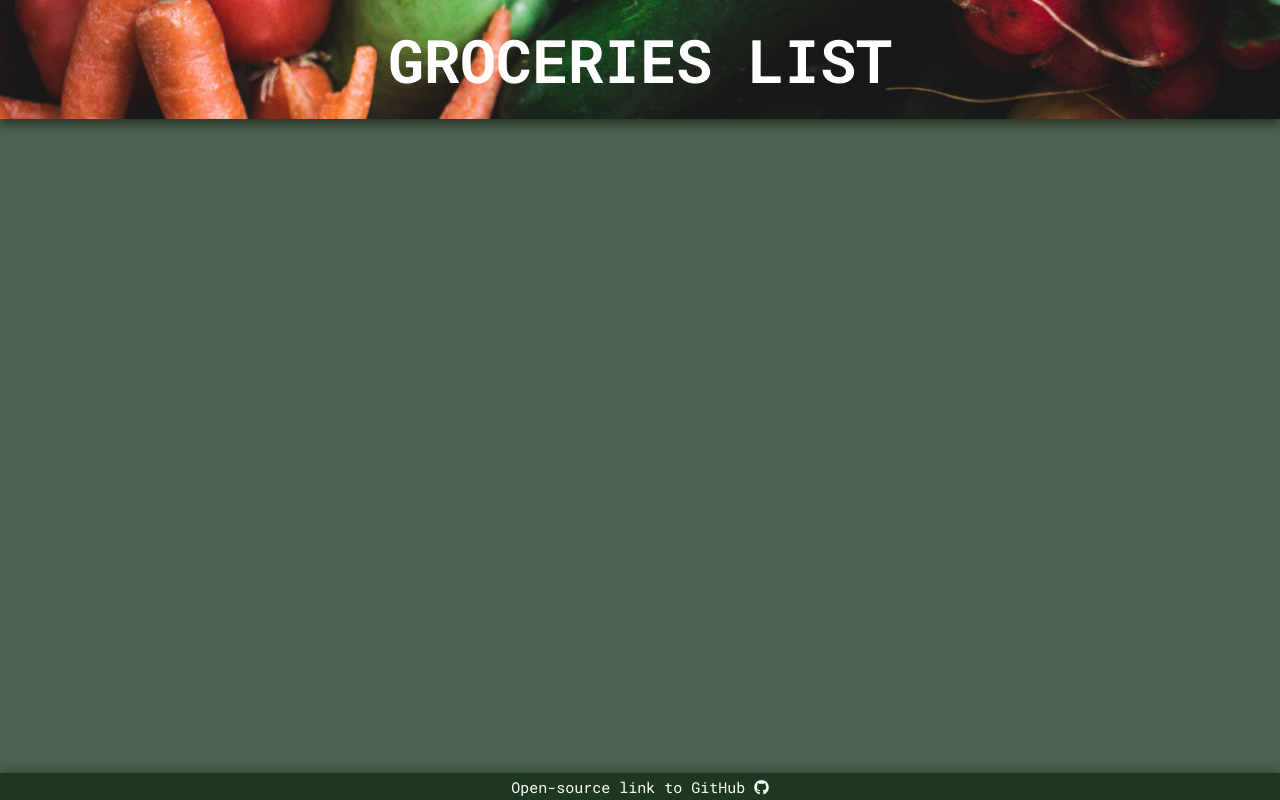
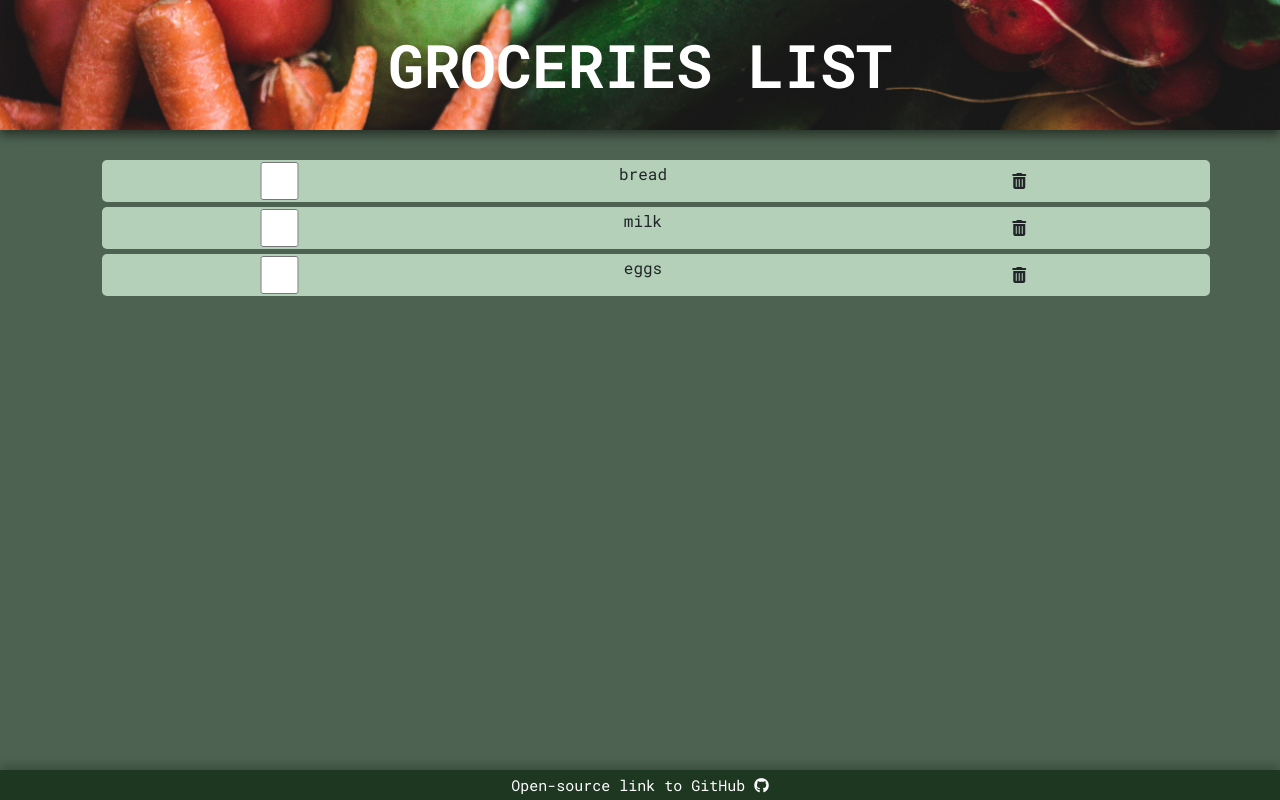
Before and after one commit to marta0220/groceries-list, a React (Create React App) app: page / in a window 1280 px wide. Built offline with nearby package versions, Linux system fonts and the light colour scheme.

Commit message:
Make list of products

```diff
--- a/public/index.html
+++ b/public/index.html
@@ -15,6 +15,12 @@
       name="description"
       content="Web site created using create-react-app"
     />
+    <link
+      href="https://cdn.jsdelivr.net/npm/bootstrap@5.2.2/dist/css/bootstrap.min.css"
+      rel="stylesheet"
+      integrity="sha384-Zenh87qX5JnK2Jl0vWa8Ck2rdkQ2Bzep5IDxbcnCeuOxjzrPF/et3URy9Bv1WTRi"
+      crossorigin="anonymous"
+    />
     <link rel="apple-touch-icon" href="%PUBLIC_URL%/logo192.png" />
 
     <link rel="manifest" href="%PUBLIC_URL%/manifest.json" />
--- a/src/Content.js
+++ b/src/Content.js
@@ -1,3 +1,23 @@
+import { useState } from "react";
 export default function Content() {
-  return null;
+  const [products, setProducts] = useState([
+    { id: 1, name: "bread", checked: false },
+    { id: 2, name: "milk", checked: false },
+    { id: 3, name: "eggs", checked: false },
+  ]);
+  return (
+    <main className="container">
+      <ul>
+        {products.map((product) => (
+          <li className="product row" key={product.id}>
+            <input type="checkbox" checked={product.checked} className="col" />
+            <label className="col">{product.name}</label>{" "}
+            <button className="btn col">
+              <i class="fa-solid fa-trash-can trash"></i>
+            </button>
+          </li>
+        ))}
+      </ul>
+    </main>
+  );
 }
--- a/src/index.css
+++ b/src/index.css
@@ -4,6 +4,7 @@ body {
   background-color: #1b351ec6;
   text-align: center;
 }
+
 header {
   background-image: url("header-background.jpg");
   color: white;
@@ -13,6 +14,15 @@ header {
   background-size: cover;
   padding: 20px;
   box-shadow: 0px 5px 10px rgba(0, 0, 0, 0.5);
+}
+main {
+  margin: 30px 20%;
+}
+li {
+  background-color: #b4d0b8;
+  border-radius: 5px;
+  margin: 5px;
+  padding: 2px;
 }
 footer {
   position: fixed;
```
